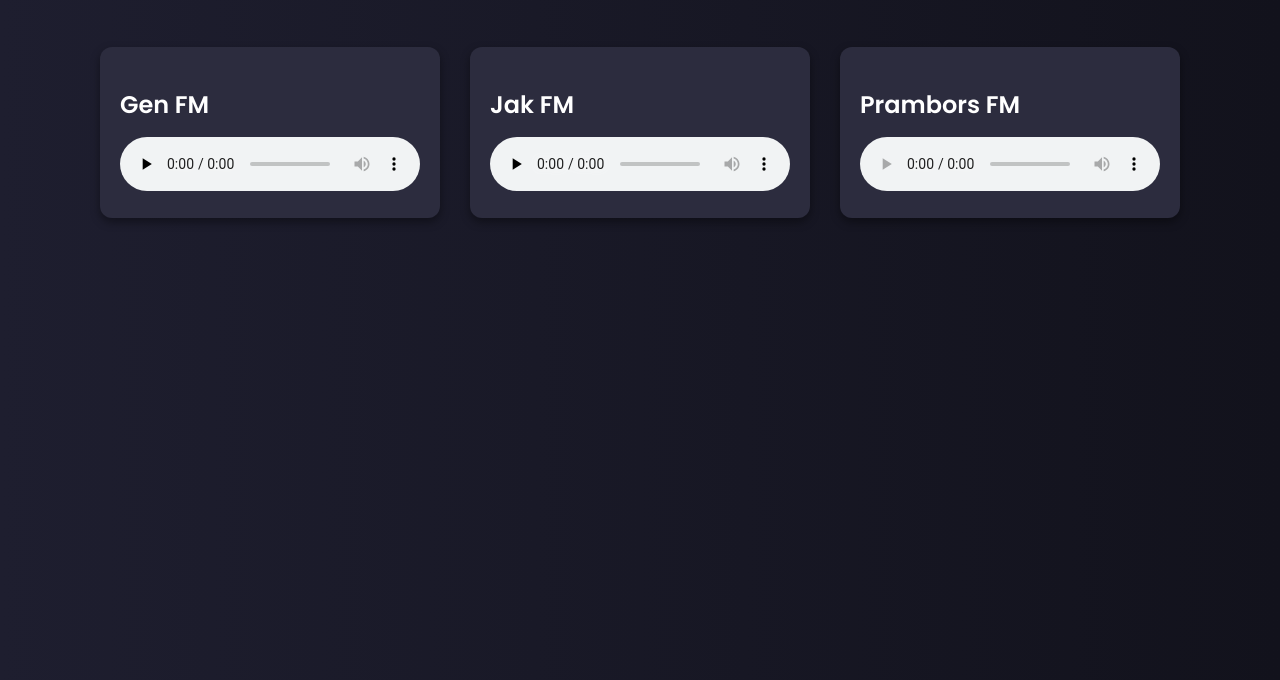
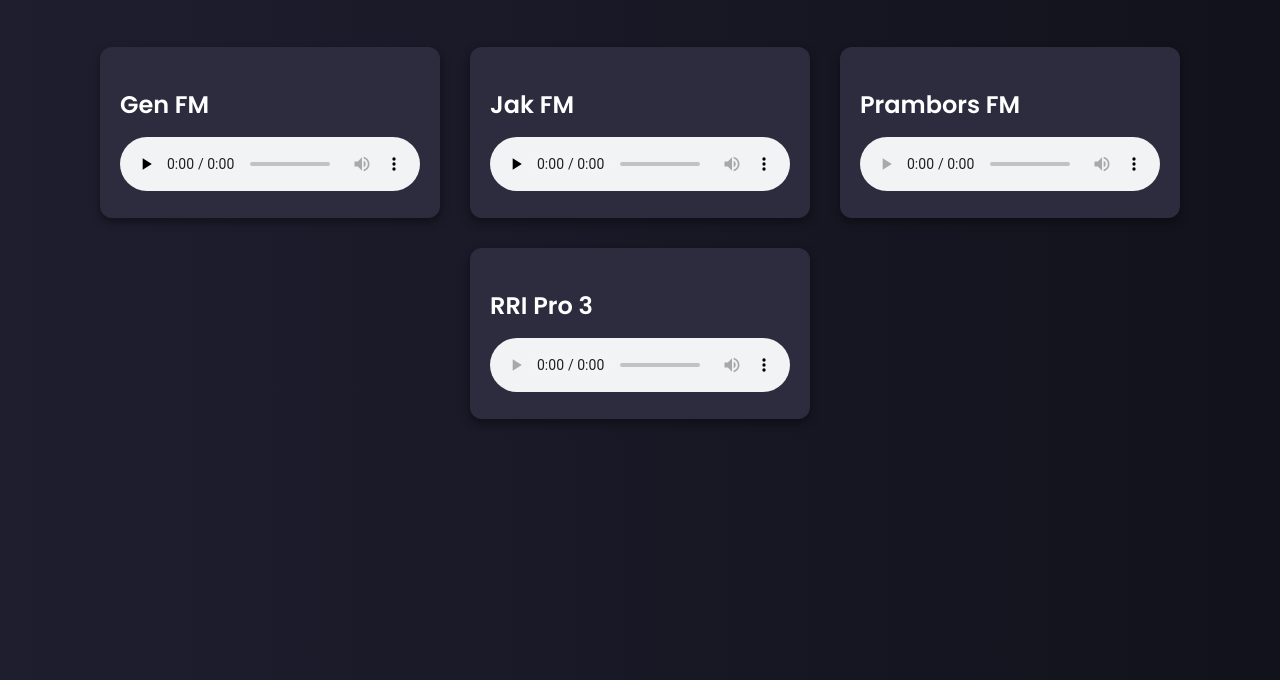
Before and after one commit to vickyaji12/Radio-Streming, a plain HTML site: page index.html in a window 1280 px wide. Shown: the part 120-800 px from the top of the page. Drawn offline with nearby package versions, Linux system fonts and the light colour scheme; no server answers.

Commit message:
Menambahkan chanel radio RRI

```diff
--- a/index.html
+++ b/index.html
@@ -32,6 +32,15 @@
           src="https://s2.cloudmu.id/listen/prambors/radio.aac"
         ></audio>
       </div>
+
+      <div class="radio-card">
+        <h2>RRI Pro 3</h2>
+        <audio
+          id="prambors"
+          controls
+          src="https://stream-node0.rri.co.id/streaming/14/9014/kbrn.mp3"
+        ></audio>
+      </div>
     </div>
 
     <script src="script.js"></script>
```
